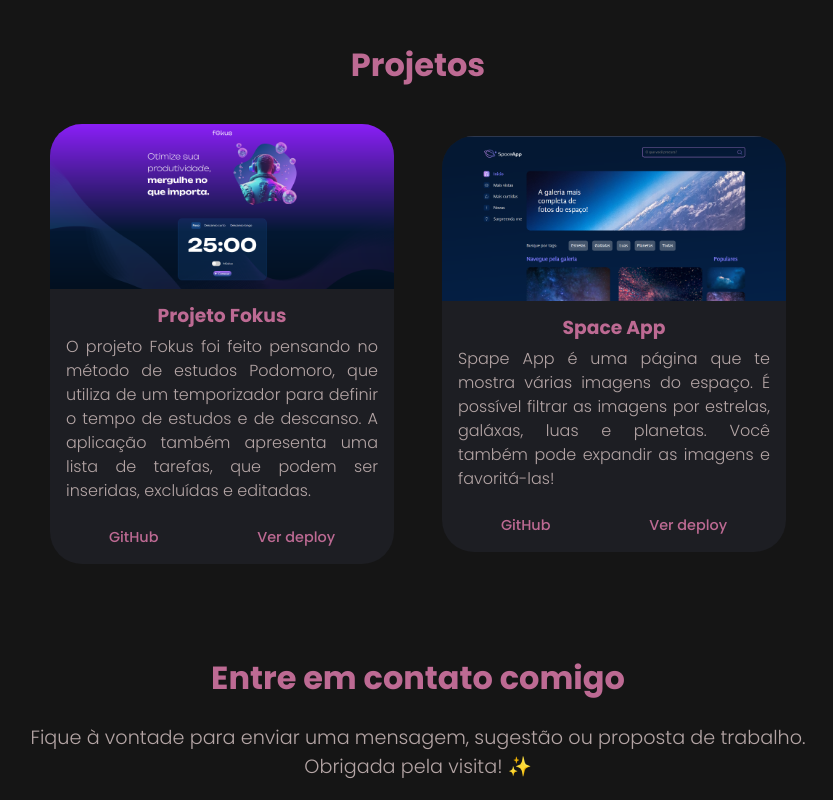
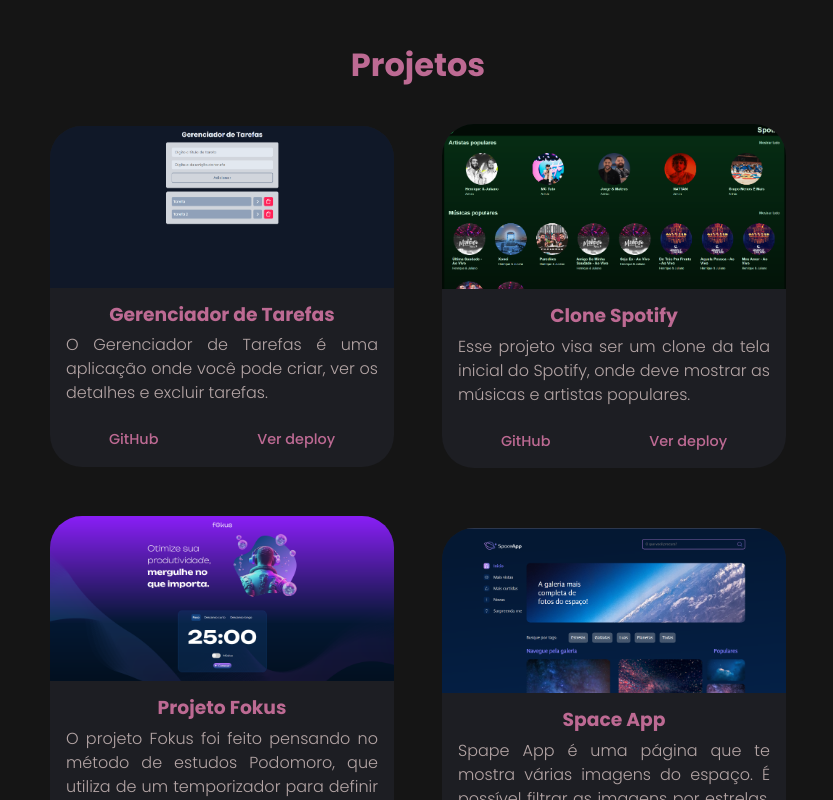
Before and after one commit to isa-csilva/portfolio, a React (Vite) app: page / in a window 1280 px wide. Shown: the part 1480-2280 px from the top of the page, without its empty margins (222-1055 px from the left). Built offline with nearby package versions, Linux system fonts and the light colour scheme.

Commit message:
New projects added

```diff
--- a/src/components/Projects/index.jsx
+++ b/src/components/Projects/index.jsx
@@ -1,13 +1,29 @@
 import ContentContainer from "../ContentContainer";
 import Title from "../Title";
-import Card from './ProjectCard'
+import Card from "./ProjectCard";
 import CardsGrid from "./Grid";
 
 const Projects = () => {
   return (
-        <ContentContainer idName='projetos'>
+    <ContentContainer idName="projetos">
       <Title>Projetos</Title>
       <CardsGrid>
+        <Card
+          imagem="/gerenciador-de-tarefas.png"
+          descricaoImg="Tela inicial do projeto Gerenciador de Tarefas"
+          titulo="Gerenciador de Tarefas"
+          descricao="O Gerenciador de Tarefas é uma aplicação onde você pode criar, ver os detalhes e excluir tarefas."
+          linkCodigo="https://github.com/isa-csilva/gerenciador-de-tarefas"
+          linkDeploy="https://gerenciador-de-tarefas-zeta.vercel.app/"
+        />
+        <Card
+          imagem="/clone-spotify.png"
+          descricaoImg="Tela inicial do projeto Clone de Spotify"
+          titulo="Clone Spotify"
+          descricao="Esse projeto visa ser um clone da tela inicial do Spotify, onde deve mostrar as músicas e artistas populares."
+          linkCodigo="https://github.com/isa-csilva/projeto-clone-spotify"
+          linkDeploy="https://github.com/isa-csilva/projeto-clone-spotify"
+        />
         <Card
           imagem="/projeto-fokus.png"
           descricaoImg="Tela inicial do Projeto Fokus"
@@ -30,7 +46,7 @@
         />
       </CardsGrid>
     </ContentContainer>
-    )
-}
+  );
+};
 
 export default Projects;
```
Also changed, not shown: public/clone-spotify.png (added), public/gerenciador-de-tarefas.png (added). Lines whose indentation alone changed are shown as unchanged.
